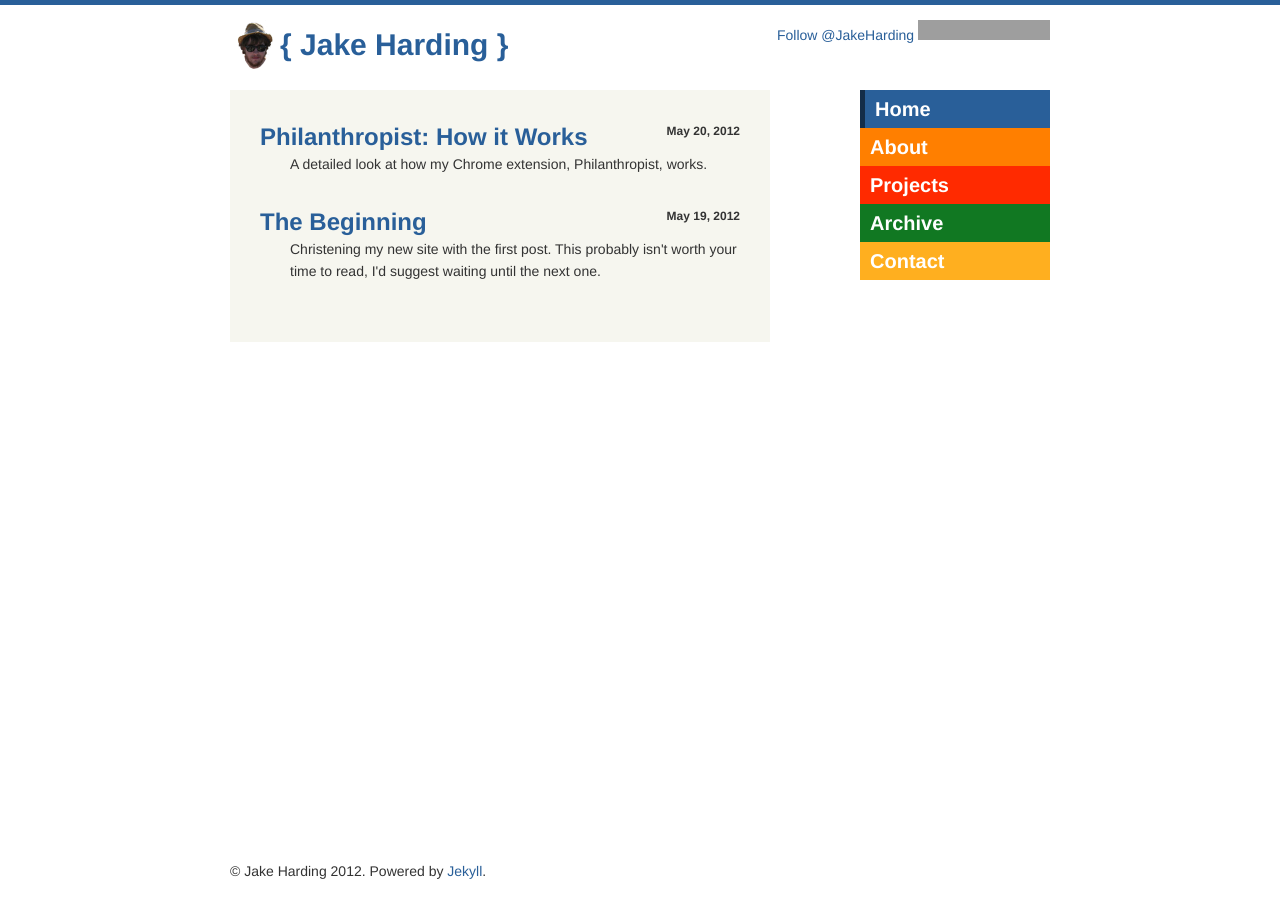
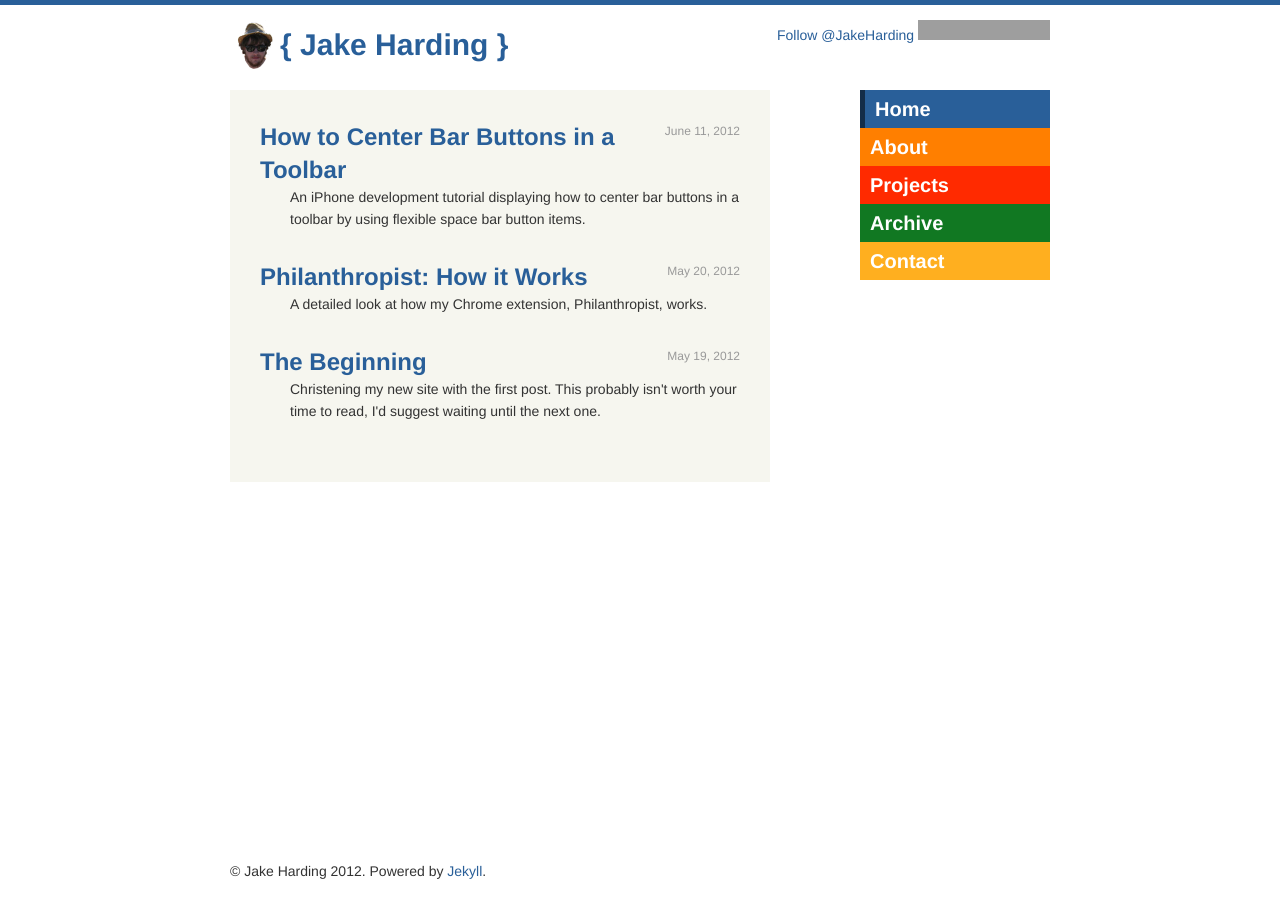
Before and after one commit to jharding/jharding.github.com, a Jekyll site: the page built from index.html, in a window 1280 px wide. Built offline with Jekyll 4.4.1, drawn with Linux system fonts in a browser that asks for light colours; comment, search, counter and statistics services are not loaded; grey boxes are pictures that could not be loaded.

Commit message:
Posting "How to Center Bar Buttons in a Toolbar".

```diff
--- /dev/null
+++ b/_posts/2012-6-11-center-buttons.md
@@ -0,0 +1,36 @@
+---
+layout: post
+title: 'How to Center Bar Buttons in a Toolbar'
+description: 'An iPhone development tutorial displaying how to center bar buttons in a toolbar by using flexible space bar button items.'
+keywords: 'iPhone Development, toolbar, buttons, center'
+---
+
+### Introduction
+
+I'm currently working on my first iPhone app and I was having trouble figuring out how to center bar buttons in a toolbar. Most things in Interface Builder are straightforward, however I had to do some googling to figure out how to get my bar buttons centered.
+
+### How to Center Bar Buttons in a Toolbar
+
+It turns out centering bar buttons in a toolbar is very simple. All you need to do is add your bar buttons and then use flexible space bar button items to center them.
+
+#### Step 1: Add Bar Buttons to Your Toolbar
+
+Assuming you've already added a toolbar to the view you're working with, drag however many bar buttons you want to that toolbar from the utility area.
+
+<figure>
+    <img src='/public/img/posts/2012-6-11-center-bar-buttons-in-toolbar/uncentered.png'>
+    <figcaption>Toolbar with uncentered bar buttons.</figcaption>
+</figure>
+
+#### Step 2: Add Flexible Space Bar Button Items
+
+Now you need to center the bar buttons you've added. Add 2 flexible space bar button items to your toolbar. Place one before your first bar button and place the other after your last bar button. The bar buttons in your toolbar should now be centered.
+
+<figure>
+    <img src='/public/img/posts/2012-6-11-center-bar-buttons-in-toolbar/centered.png'>
+    <figcaption>Toolbar using flexible space bar button items to center bar buttons.</figcaption>
+</figure>
+
+### Comments
+
+Like I mentioned earlier in this post, I'm new to iOS development. If there is a better way to do this, leave a comment or contact me and I'll update this post accordingly.
--- a/public/style/jharding.css
+++ b/public/style/jharding.css
@@ -384,7 +384,7 @@ h1 small {
 }
 h2 {
   font-size: 24px;
-  line-height: 44px;
+  line-height: 33px;
 }
 h2 small {
   font-size: 18px;
@@ -4394,15 +4394,32 @@ body footer {
 .post-header .post-date {
   float: right;
   margin-left: 30px;
+  font-weight: normal;
+  color: #999999;
+}
+.post-content figure {
+  margin: 40px 0;
+  text-align: center;
+}
+.post-content figure img {
+  display: inline-block;
+  *display: inline;
+  /* IE7 inline-block hack */
+
+  *zoom: 1;
+  -webkit-box-shadow: 1px 2px 5px 0 rgba(0, 0, 0, 0.25);
+  -moz-box-shadow: 1px 2px 5px 0 rgba(0, 0, 0, 0.25);
+  box-shadow: 1px 2px 5px 0 rgba(0, 0, 0, 0.25);
+}
+.post-content figure figcaption {
+  margin-top: 5px;
+  font-style: italic;
 }
 .full-page-post .post-header {
   margin: 0 0 20px 0;
 }
 .most-recent-posts li {
   margin-bottom: 30px;
-}
-.most-recent-posts li h2 {
-  line-height: 33px;
 }
 .most-recent-posts li .post-description {
   margin: 0 0 0 30px;
```
Also changed, not shown: public/img/posts/2012-6-11-center-bar-buttons-in-toolbar/centered.png (added), public/img/posts/2012-6-11-center-bar-buttons-in-toolbar/uncentered.png (added).
